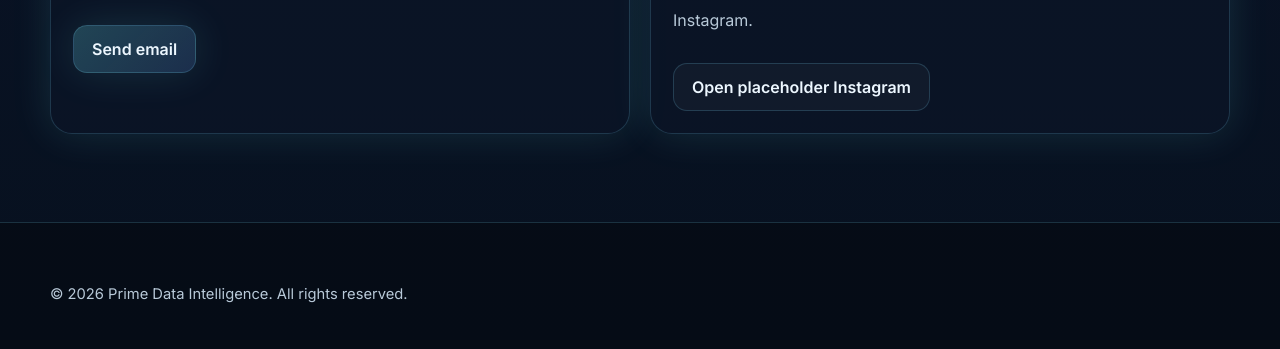
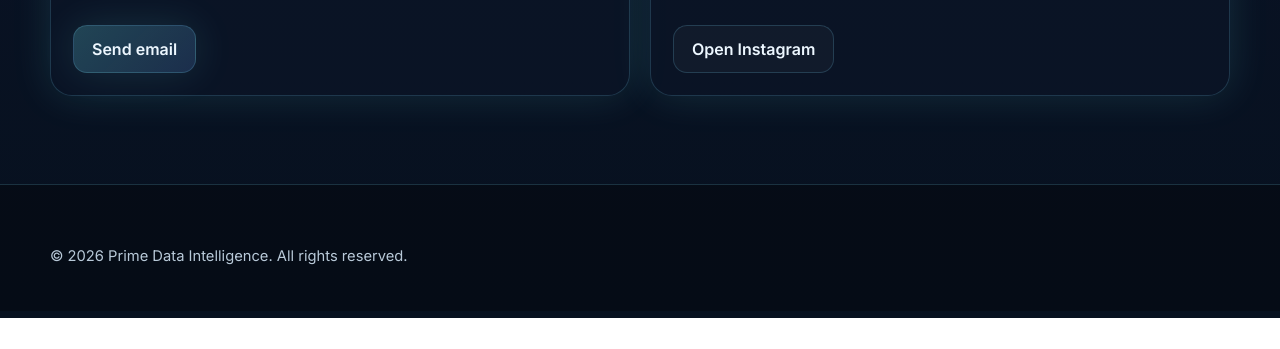
Before and after one commit to migton/prime-data-intelligence, a website: page public/contact.html in a window 1280 px wide. Shown: the part 482-831 px from the top of the page. After the commit the page ends 800 px from the top, so only its background shows below. Drawn offline with Linux system fonts and the light colour scheme.

Commit message:
Update contact.html

```diff
--- a/public/contact.html
+++ b/public/contact.html
@@ -51,9 +51,8 @@
         <article class="card">
           <span class="badge">Instagram</span>
           <h3>Prime Data Intelligence</h3>
-          <p>Instagram.</p>
           <div class="cta-row">
-            <a class="btn btn-secondary" href="https://instagram.com/prime.data.intelligence" target="_blank" rel="noopener">Open placeholder Instagram</a>
+            <a class="btn btn-secondary" href="https://instagram.com/prime.data.intelligence" target="_blank" rel="noopener">Open Instagram</a>
           </div>
         </article>
       </div>
```
